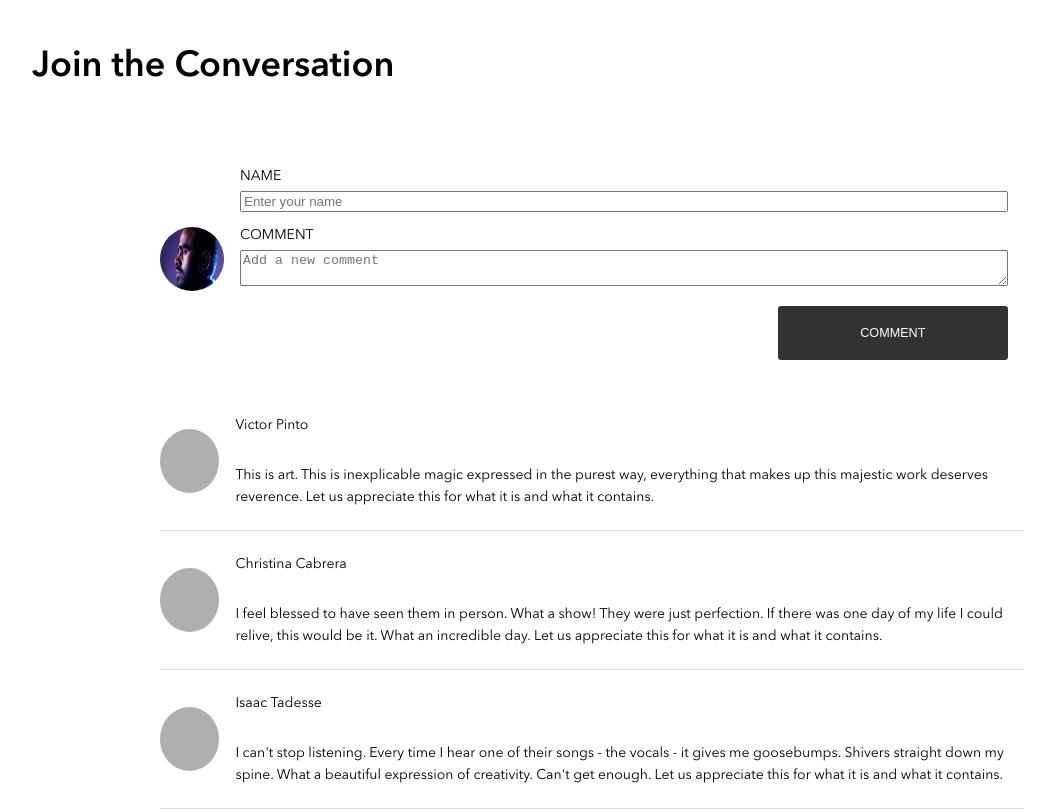
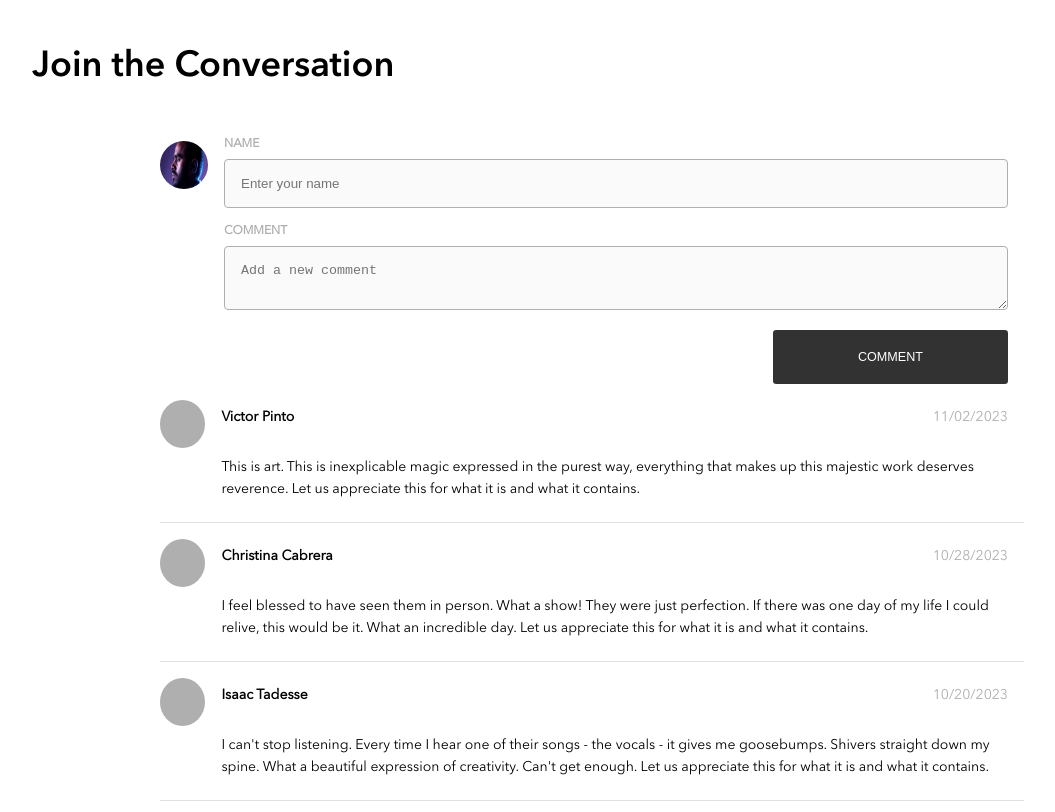
Before and after one commit to hazalsaygili/hazal-saygili-bandsite, a plain HTML site: page index.html in a window 1280 px wide. Shown: the part 2783-3595 px from the top of the page, without its empty margins (48-1103 px from the left). Drawn offline with Linux system fonts and the light colour scheme.

Commit message:
add timestamps and design to comment section

```diff
--- a/index.html
+++ b/index.html
@@ -82,12 +82,11 @@
             <img src="./assets/images/Mohan-muruge.jpg" class="commentFlow__Img">
             <form class="commentFlow__addComment">
                 <label for="commentName" class="commentFlow__label">NAME</label>
-                <input type="text" name="commentName" id="commentName" placeholder="Enter your name" />
+                <input type="text" name="commentName" id="commentName" class="commentFlow__textFields" placeholder="Enter your name" />
 
                 <label for="commentContent" class="commentFlow__label">COMMENT</label>
                 <textarea type="text" name="commentContent" id="commentContent"
-                    placeholder="Add a new comment"></textarea>
-
+                    placeholder="Add a new comment" class="commentFlow__textFields"></textarea>
                 <button class="commentFlow__commentSubmitButton">COMMENT</button>
 
             </form>
@@ -98,7 +97,10 @@
             <div class="commentFlow__commentCardWrapper">
                 <div class="commentFlow__Img commentFlow__Img--anonym"></div>
                 <li class="commentFlow__commentCard">
-                    <p class="commentFlow__commentedName">Victor Pinto</p>
+                    <div class="commentFlow__commentedNameTimeWrapper">
+                        <p class="commentFlow__commentedName">Victor Pinto</p>
+                        <p class="commentFlow__commentedTime">11/02/2023</p>
+                    </div>
                     <p class="commentFlow__commentedContent">This is art. This is inexplicable magic expressed in the purest way, everything that makes up
                         this
                         majestic work deserves reverence. Let us appreciate this for what it is and what it contains.
@@ -109,7 +111,10 @@
             <div class="commentFlow__commentCardWrapper">
                 <div class="commentFlow__Img commentFlow__Img--anonym"></div>
                 <li class="commentFlow__commentCard">
-                    <p class="commentFlow__commentedName">Christina Cabrera</p>
+                    <div class="commentFlow__commentedNameTimeWrapper">
+                        <p class="commentFlow__commentedName">Christina Cabrera</p>
+                        <p class="commentFlow__commentedTime">10/28/2023</p>
+                    </div>
                     <p class="commentFlow__commentedContent">I feel blessed to have seen them in person. What a show! They were just perfection.
                      If there was one day of my life I could relive, this would be it. What an incredible day.
                      Let us appreciate this for what it is and what it contains.
@@ -121,8 +126,11 @@
             <div class="commentFlow__commentCardWrapper">
                 <div class="commentFlow__Img commentFlow__Img--anonym"></div>
                 <li class="commentFlow__commentCard">
-                    <p>Isaac Tadesse</p>
-                    <p>
+                    <div class="commentFlow__commentedNameTimeWrapper">
+                        <p class="commentFlow__commentedName">Isaac Tadesse</p>
+                        <p class="commentFlow__commentedTime">10/20/2023</p>
+                    </div>
+                    <p class="commentFlow__commentedContent">
                         I can't stop listening. Every time I hear one of their songs - the vocals - it gives me goosebumps. Shivers straight down my spine.
                         What a beautiful expression of creativity.
                         Can't get enough. Let us appreciate this for what it is and what it contains.
--- a/scripts/index-page.js
+++ b/scripts/index-page.js
@@ -2,14 +2,17 @@ const form = document.querySelector(".commentFlow__addComment");
 let commentArray = [
   {
     name: "Isaac Tadesse",
+    time: "10/20/2023",
     content: "I can't stop listening. Every time I hear one of their songs - the vocals - it gives me goosebumps. Shivers straight down my spine. What a beautiful expression of creativity. Can't get enough. Let us appreciate this for what it is and what it contains."
   },
   {
     name: "Christina Cabrera",
+    time: "10/28/2023",
     content: "I feel blessed to have seen them in person. What a show! They were just perfection. If there was one day of my life I could relive, this would be it. What an incredible day. Let us appreciate this for what it is and what it contains."
   },
   {
     name: "Victor Pinto",
+    time: "11/02/2023",
     content: "This is art. This is inexplicable magic expressed in the purest way, everything that makes up this majestic work deserves reverence. Let us appreciate this for what it is and what it contains."
   }
 ]
@@ -18,8 +21,9 @@ form.addEventListener("submit", (event) => {
 
   event.preventDefault();
   const name = event.target.commentName.value;
+  const time = new Date().toLocaleDateString('en-us');
   const content = event.target.commentContent.value;
-  let newComment = {name,content};
+  let newComment = {name, time, content};
   commentArray.push(newComment);
   form.reset();
   const commentList = document.getElementById("comments");
@@ -27,7 +31,7 @@ form.addEventListener("submit", (event) => {
 
   let commentWrappers = [];
   for(let i=commentArray.length-1; i>=0; i--) {
-    const commentCardWrapper = createComment(commentArray[i].name, commentArray[i].content);
+    const commentCardWrapper = createComment(commentArray[i].name, commentArray[i].time, commentArray[i].content);
     commentWrappers.push(commentCardWrapper);
     commentList.appendChild(commentCardWrapper);
   }
@@ -35,7 +39,7 @@ form.addEventListener("submit", (event) => {
 
 });
 
-let createComment = (name, content) => {
+let createComment = (name, time, content) => {
 
   const commentCardWrapper = document.createElement("div");
   commentCardWrapper.classList.add("commentFlow__commentCardWrapper");
@@ -49,10 +53,19 @@ let createComment = (name, content) => {
   commentCard.classList.add("commentFlow__commentCard");
   commentCardWrapper.appendChild(commentCard);
 
+  const commentNameTimeWrapper = document.createElement("div");
+  commentNameTimeWrapper.classList.add("commentFlow__commentedNameTimeWrapper");
+  commentCard.appendChild(commentNameTimeWrapper);
+
   const commentName = document.createElement("p");
   commentName.classList.add("commentFlow__commentedName");
   commentName.innerHTML = name;
-  commentCard.appendChild(commentName);
+  commentNameTimeWrapper.appendChild(commentName);
+
+  const commentTime = document.createElement("p");
+  commentTime.classList.add("commentFlow__commentedTime");
+  commentTime.innerHTML = time;
+  commentNameTimeWrapper.appendChild(commentTime);
 
   const commentContent = document.createElement("p");
   commentContent.classList.add("commentFlow__commentedContent");
--- a/styles/bio.scss
+++ b/styles/bio.scss
@@ -306,11 +306,13 @@ button {
     }
 }
 
+
+
 .commentFlow {
 
     &__addCommentWrapper {
         display: flex;
-        padding: 0 0;
+        padding: 2rem 0;
 
         @include tablet {
             padding: 0 4rem;
@@ -324,10 +326,16 @@ button {
     }
 
     &__Img {
-        align-self: center;
-        width: 4rem;
-        height: 4rem;
+        align-self: start;
+        margin-top: 1rem;
         border-radius: 50%;
+        width: 2rem;
+        height: 2rem;
+
+        @include tablet {
+            width: 3rem;
+            height: 3rem;
+        }
 
         &--anonym {
             background-color: $silver;
@@ -339,7 +347,7 @@ button {
         display: flex;
         flex-direction: column;
         gap: 0.25rem;
-        padding: 2rem 1rem;
+        padding: 0rem 1rem;
         width: 100%;
     }
 
@@ -362,8 +370,26 @@ button {
         }
     }
 
+    &__textFields{
+        min-height: 2.25rem;
+        border-radius: 4px;
+        border: 1px solid $silver;
+        padding: 0.75rem;
+        width:100%;
+        background-color: $alabaster;
+        @include tablet{
+            min-height: 3rem;
+            padding: 1rem;
+        }
+
+    }
+
     &__label {
         padding-top: 0.5rem;
+        font-size: 0.75rem;
+        font-weight: bold;
+        color: $silver;
+
 
     }
 
@@ -402,4 +428,17 @@ button {
         border-bottom: 1px solid $mercury;
     }
 
+    &__commentedNameTimeWrapper {
+        display: flex;
+        justify-content: space-between;
+    }
+
+    &__commentedName {
+        font-weight: bold;
+    }
+
+    &__commentedTime {
+        color: $silver;
+    }
+
 }
```
Also changed, not shown: pages/shows.html (+0 -36 lines), scripts/build-shows-page.js (+2 -8 lines), styles/bio.css.
